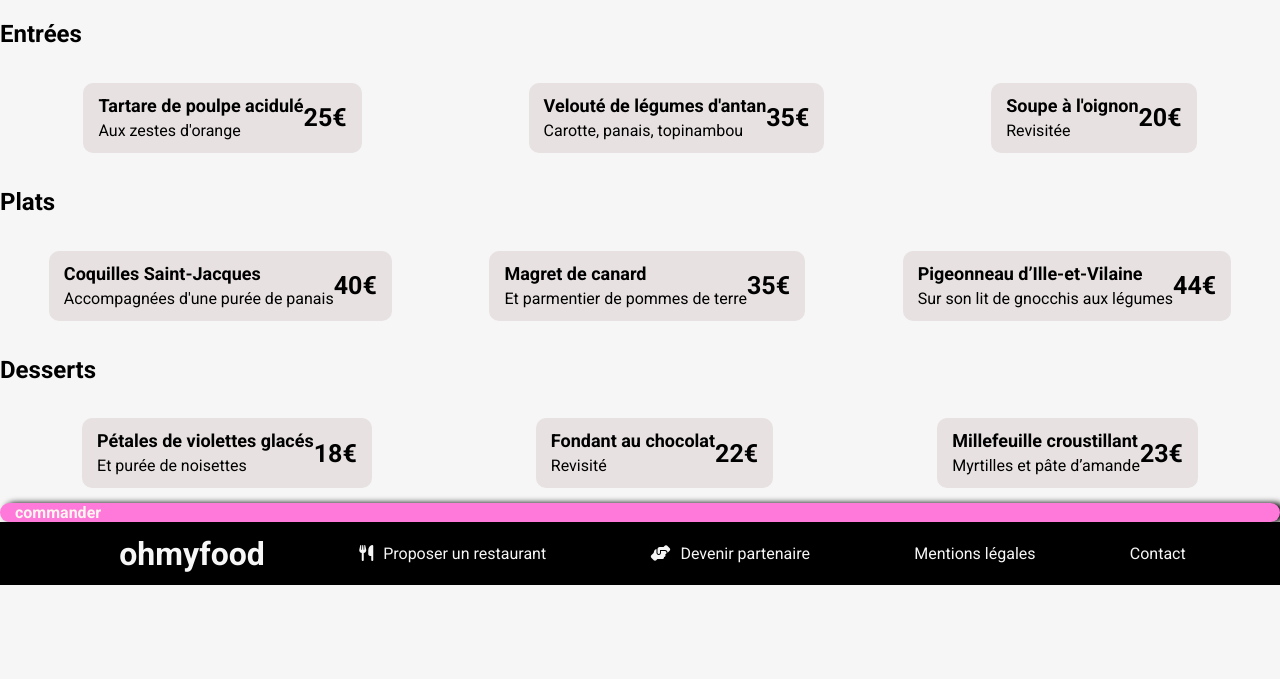
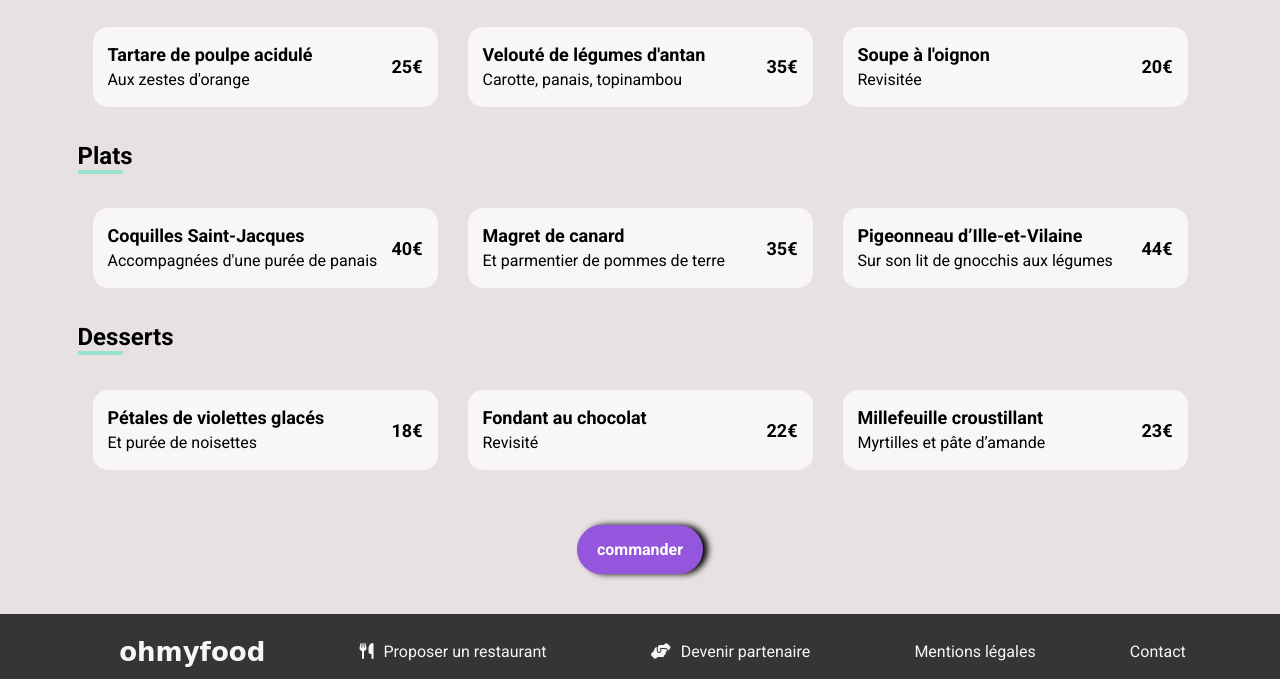
Before and after one commit to nasrlassaar/NasreddineLassar_3_22122021, a plain HTML site: page menu4.html in a window 1280 px wide. Shown: the part 569-1248 px from the top of the page. Before the commit the page ends 1154 px from the top, so only its background shows below. Drawn offline with Linux system fonts and the light colour scheme.

Commit message:
menu modifiction

```diff
--- a/menu1.css
+++ b/menu1.css
@@ -4,6 +4,7 @@ body {
   font-family: "roboto", sans-serif;
 }
 
+/******Header*****/
 header .logo {
   font-family: "Shrikhand", cursive;
   font-size: 2em;
@@ -14,6 +15,7 @@ header .logo {
 
 img {
   margin-bottom: -50px;
+  object-fit: cover;
 }
 
 header {
@@ -37,11 +39,19 @@ header i {
   font-size: 30px;
 }
 
-.menu1 .title {
+.title {
   display: flex;
   justify-content: space-between;
   align-items: center;
+  border-radius: 10px;
+  background-color: rgb(248, 246, 246);
+  height: 40px;
+  line-height: 25px;
+  padding: 15px;
+  margin: 15px;
+  opacity: calc(0, 2);
 }
+
 .parag {
   font-size: 18px;
   font-weight: bold;
@@ -57,11 +67,6 @@ section {
   border-radius: 30px 30px 0 0;
   margin-top: -50px;
 }
-section .title {
-  display: flex;
-  align-items: center;
-  justify-content: space-between;
-}
 
 .button-com {
   color: white;
@@ -71,9 +76,14 @@ section .title {
   padding: 15px 20px;
   margin: 50px 0;
   font-size: 18px;
-  background-color: magenta;
+  background-color: #9356dc;
   display: flex;
   justify-content: center;
+}
+
+h2 {
+  border-bottom: 4px solid #99e2d0;
+  width: 45px;
 }
 
 .menu1a {
@@ -106,16 +116,27 @@ section .title {
   align-items: center;
   border-radius: 10px;
   background-color: rgb(248, 246, 246);
-  height: 40px;
+  width: 315px;
   line-height: 25px;
   padding: 15px;
   margin: 15px;
+  cursor: pointer;
+  opacity: calc(2);
+}
+
+.title :hover {
+  opacity: 1, 2;
+}
+
+.title .slide-left {
+  -webkit-animation: slide-left 0.5s cubic-bezier(0.25, 0.46, 0.45, 0.94) both;
+  animation: slide-left 0.5s cubic-bezier(0.25, 0.46, 0.45, 0.94) both;
 }
 
 /**** footer*****/
 footer {
   line-height: 20px;
-  background-color: black;
+  background-color: #353535;
   color: blanchedalmond;
   padding-top: 5px 5px 30px 5px;
   outline: none;
@@ -157,6 +178,7 @@ footer .logo {
     align-items: center;
     justify-content: space-evenly;
   }
+
   .entrées {
     display: flex;
     flex-wrap: wrap;
@@ -173,3 +195,36 @@ footer .logo {
     justify-content: space-around;
   }
 }
+
+/* ----------------------------------------------
+ * Generated by Animista on 2021-12-31 20:43:42
+ * Licensed under FreeBSD License.
+ * See http://animista.net/license for more info.
+ * w: http://animista.net, t: @cssanimista
+ * ---------------------------------------------- */
+
+/**
+ * ----------------------------------------
+ * animation slide-left
+ * ----------------------------------------
+ */
+@-webkit-keyframes slide-left {
+  0% {
+    -webkit-transform: translateX(0);
+    transform: translateX(0);
+  }
+  100% {
+    -webkit-transform: translateX(-100px);
+    transform: translateX(-100px);
+  }
+}
+@keyframes slide-left {
+  0% {
+    -webkit-transform: translateX(0);
+    transform: translateX(0);
+  }
+  100% {
+    -webkit-transform: translateX(-100px);
+    transform: translateX(-100px);
+  }
+}
--- a/menu2.css
+++ b/menu2.css
@@ -3,6 +3,8 @@ body {
   background-color: #f6f6f6;
   font-family: "roboto", sans-serif;
 }
+
+/******Header*****/
 
 header .logo {
   font-family: "Shrikhand", cursive;
@@ -14,6 +16,7 @@ header .logo {
 
 img {
   margin-bottom: -50px;
+  object-fit: cover;
 }
 
 header {
@@ -83,26 +86,31 @@ section {
   display: flex;
   justify-content: space-between;
   align-items: center;
-  border-radius: 10px;
+  border-radius: 15px;
   background-color: rgb(248, 246, 246);
-  height: 40px;
+  width: 315px;
   line-height: 25px;
   padding: 15px;
   margin: 15px;
 }
 
+h2 {
+  border-bottom: 4px solid #99e2d0;
+  width: 45px;
+}
+
 .button-com {
   color: white;
   border-radius: 200px;
-  -webkit-box-shadow: 0px 0px 10px 0px rgba(0, 0, 0, 0.3);
   box-shadow: 0px 0px 10px 0px rgba(0, 0, 0, 0.3);
   padding: 15px 20px;
   margin: 50px 0;
   font-size: 18px;
-  background-color: magenta;
+  background-color: #9356dc;
   display: flex;
   justify-content: center;
 }
+
 /**** footer*****/
 footer {
   line-height: 20px;
@@ -129,7 +137,7 @@ footer a {
 }
 
 * a {
-  color: black;
+  color: #353535;
   text-decoration: none;
 }
 
--- a/menu3.css
+++ b/menu3.css
@@ -10,6 +10,11 @@ header .logo {
   outline: none;
 }
 
+img {
+  margin-bottom: -50px;
+  object-fit: cover;
+}
+
 header {
   box-shadow: 0px 5px 6px 0px rgb(0 0 0 / 20%);
   position: relative;
@@ -19,20 +24,62 @@ header {
   height: 80px;
   width: 100%;
 }
+
 header i {
   position: absolute;
   left: 40px;
   font-size: 20px;
   cursor: pointer;
 }
+
 .menu4 .title {
   display: flex;
   justify-content: space-between;
   align-items: center;
 }
 
+.fontsize {
+  font-size: 30px;
+}
+
+.parag {
+  font-weight: bold;
+  font-size: 18px;
+}
+
+.price {
+  font-size: 25px;
+  font-weight: bold;
+}
+
 section {
   background-color: rgb(231, 225, 225);
+  border-radius: 30px 30px 0 0;
+  margin-top: -50px;
+}
+
+.menu3a {
+  display: flex;
+  align-items: center;
+  flex-wrap: wrap;
+  justify-content: space-evenly;
+  align-content: stretch;
+  border-top-left-radius: 65px;
+  border-top-right-radius: 65px;
+  background-color: rgb(231, 225, 225);
+  width: 100%;
+  line-height: 25px;
+  padding: 15px;
+  margin: 15px;
+}
+
+.menu3 {
+  display: flex;
+  flex-direction: column;
+  flex-wrap: wrap;
+  align-content: center;
+  justify-content: center;
+  align-items: center;
 }
 
 .title {
@@ -40,16 +87,22 @@ section {
   justify-content: space-between;
   align-items: center;
   border-radius: 10px;
-  background-color: #f6f6f6;
-  height: 40px;
+  background-color: rgb(248, 246, 246);
+  width: 315px;
   line-height: 25px;
   padding: 15px;
   margin: 15px;
+}
+
+h2 {
+  border-bottom: 4px solid #99e2d0;
+  width: 45px;
 }
 .parag {
   font-size: 18px;
   font-weight: bold;
 }
+
 .price {
   font-size: 25px;
   font-weight: bold;
@@ -58,33 +111,29 @@ section {
 .fontsize {
   font-size: 30px;
 }
+
 .button-com {
   color: white;
-  padding: 0 20px;
   border-radius: 200px;
-  -webkit-box-shadow: 0px 0px 10px 0px rgba(0, 0, 0, 0.3);
   box-shadow: 0px 0px 10px 0px rgba(0, 0, 0, 0.3);
   padding: 10px 20px;
   margin: 50px 0;
   font-size: 18px;
-  background-color: magenta;
+  background-color: #9356dc;
   display: flex;
   justify-content: center;
 }
 
 /**** footer*****/
 footer {
-  line-height: 30px;
+  line-height: 20px;
   background-color: black;
   color: blanchedalmond;
   padding-top: 5px 5px 30px 5px;
-  display: flex;
-  justify-content: space-between;
-  align-items: center;
-  margin-top: 50px;
 }
 footer .pied {
   margin-left: 25px;
+  padding-top: 10px;
 }
 
 .icon_titre {
@@ -102,7 +151,7 @@ footer a {
 }
 
 * a {
-  color: black;
+  color: #353535;
   text-decoration: none;
 }
 
--- a/menu4.css
+++ b/menu4.css
@@ -3,6 +3,8 @@ body {
   background-color: #f6f6f6;
   font-family: "roboto", sans-serif;
 }
+
+/******Header*****/
 
 header .logo {
   font-family: "Shrikhand", cursive;
@@ -10,6 +12,11 @@ header .logo {
   color: #000;
   outline: none;
   text-decoration: none;
+}
+
+img {
+  margin-bottom: -50px;
+  object-fit: cover;
 }
 
 header {
@@ -33,52 +40,85 @@ header i {
   font-size: 30px;
 }
 
-.menu4 .title {
-  display: flex;
-  justify-content: space-between;
-  align-items: center;
-}
-
 .parag {
   font-size: 18px;
   font-weight: bold;
 }
 .price {
-  font-size: 25px;
+  font-size: 18px;
   font-weight: bold;
+}
+
+section {
+  background-color: rgb(231, 225, 225);
+  border-radius: 30px 30px 0 0;
+  margin-top: -50px;
+}
+
+.menu4a {
+  display: flex;
+  align-items: center;
+  flex-wrap: wrap;
+  justify-content: space-evenly;
+  align-content: stretch;
+  border-top-left-radius: 65px;
+  border-top-right-radius: 65px;
+  background-color: rgb(231, 225, 225);
+  width: 100%;
+  line-height: 25px;
+  padding: 15px;
+  margin: 15px;
+}
+
+.menu4 {
+  display: flex;
+  flex-direction: column;
+  flex-wrap: wrap;
+  align-content: center;
+  justify-content: center;
+  align-items: center;
 }
 
 .title {
   display: flex;
   justify-content: space-between;
   align-items: center;
-  border-radius: 10px;
-  background-color: rgb(231, 225, 225);
-  height: 40px;
+  border-radius: 15px;
+  background-color: rgb(248, 246, 246);
+  width: 315px;
   line-height: 25px;
   padding: 15px;
   margin: 15px;
 }
 
 .button-com {
-  background-color: #ff79da;
-  border-radius: 20px;
-  padding: 0 15px 0 15px;
+  background-color: #9356dc;
+  border-radius: 200px;
+  padding: 15px 20px;
   font-weight: bold;
-  color: seashell;
+  color: white;
   cursor: pointer;
   box-shadow: 5px 0 6px black;
+  display: flex;
+  justify-content: center;
+  margin: 40px;
+}
+
+h2 {
+  border-bottom: 4px solid #99e2d0;
+  width: 45px;
 }
 
 /**** footer*****/
 footer {
   line-height: 20px;
-  background-color: black;
+  background-color: #353535;
   color: blanchedalmond;
   padding-top: 5px 5px 30px 5px;
 }
 footer .pied {
   margin-left: 25px;
+  padding-top: 10px;
 }
 
 .icon_titre {
@@ -100,6 +140,11 @@ footer a {
   text-decoration: none;
 }
 
+footer .logo {
+  font-family: "Shrikhand", cursive;
+  font-size: 26px;
+}
+
 @media screen and (min-width: 768px) {
   footer .pied {
     display: flex;
@@ -110,16 +155,16 @@ footer a {
   .entrées {
     display: flex;
     flex-wrap: wrap;
-    justify-content: space-around;
+    justify-content: space-evenly;
   }
   .plats {
     display: flex;
     flex-wrap: wrap;
-    justify-content: space-around;
+    justify-content: space-evenly;
   }
   .desserts {
     display: flex;
     flex-wrap: wrap;
-    justify-content: space-around;
+    justify-content: space-evenly;
   }
 }
--- a/menu4.html
+++ b/menu4.html
@@ -34,11 +34,12 @@
       alt="À la française"
     />
     <section class="menu4">
-      <div class="title">
+      <div class="menu4a">
         <h1>À la française</h1>
         <i class="far fa-heart fontsize"></i>
       </div>
 
+      <div>
         <h2>Entrées</h2>
         <div class="entrées">
           <div class="title">
@@ -65,6 +66,9 @@
             <span class="price">20€</span>
           </div>
         </div>
+      </div>
+
+      <div>
         <h2>Plats</h2>
         <div class="plats">
           <div class="title">
@@ -91,7 +95,9 @@
             <span class="price">44€</span>
           </div>
         </div>
+      </div>
 
+      <div>
         <h2>Desserts</h2>
         <div class="desserts">
           <div class="title">
@@ -118,10 +124,10 @@
             <span class="price">23€</span>
           </div>
         </div>
-    </section>
+      </div>
 
       <div class="button-com">commander</div>
-
+    </section>
     <footer>
       <div class="pied">
         <a href="#"><h1 class="logo">ohmyfood</h1></a>
```
Also changed, not shown: menu1.html (+4 -2 lines), menu2.html (+16 -4 lines), menu3.html (+13 -2 lines), styles.css/index.css (+22 -12 lines). Lines whose indentation alone changed are shown as unchanged.
